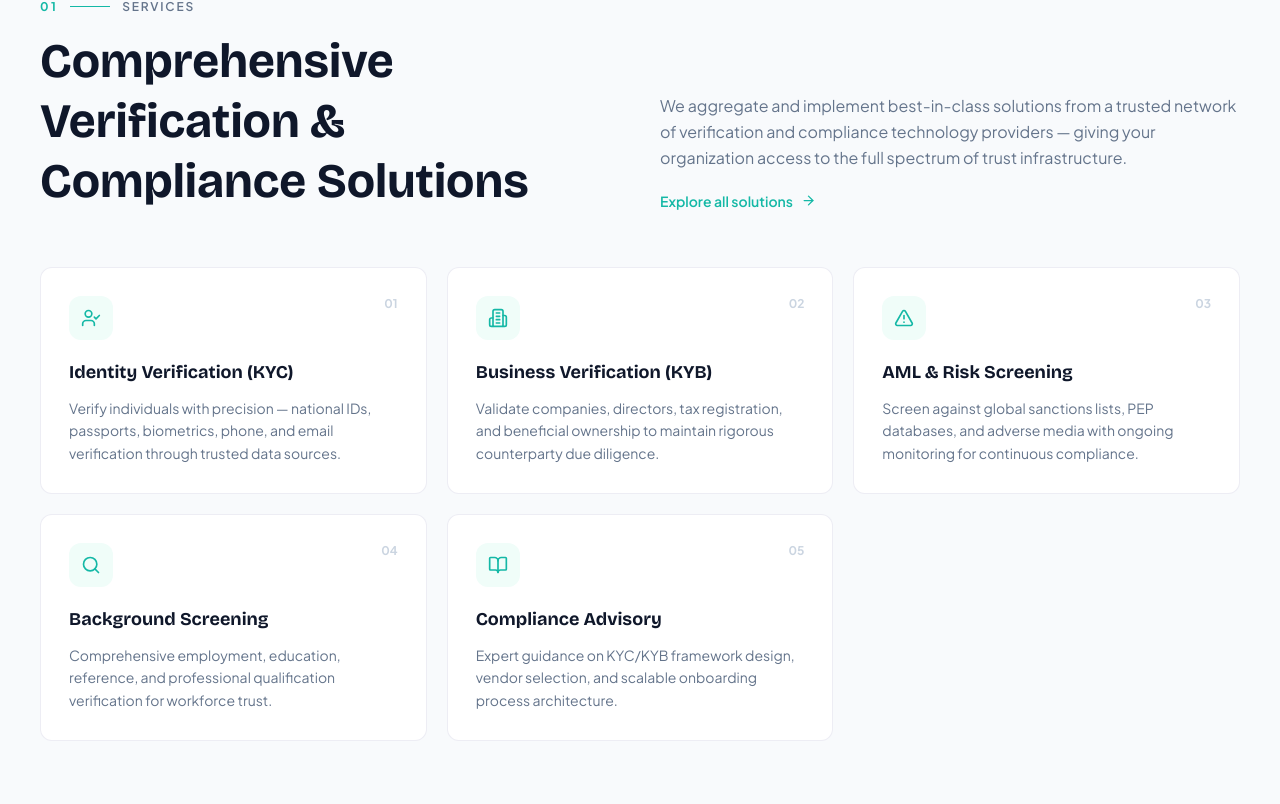
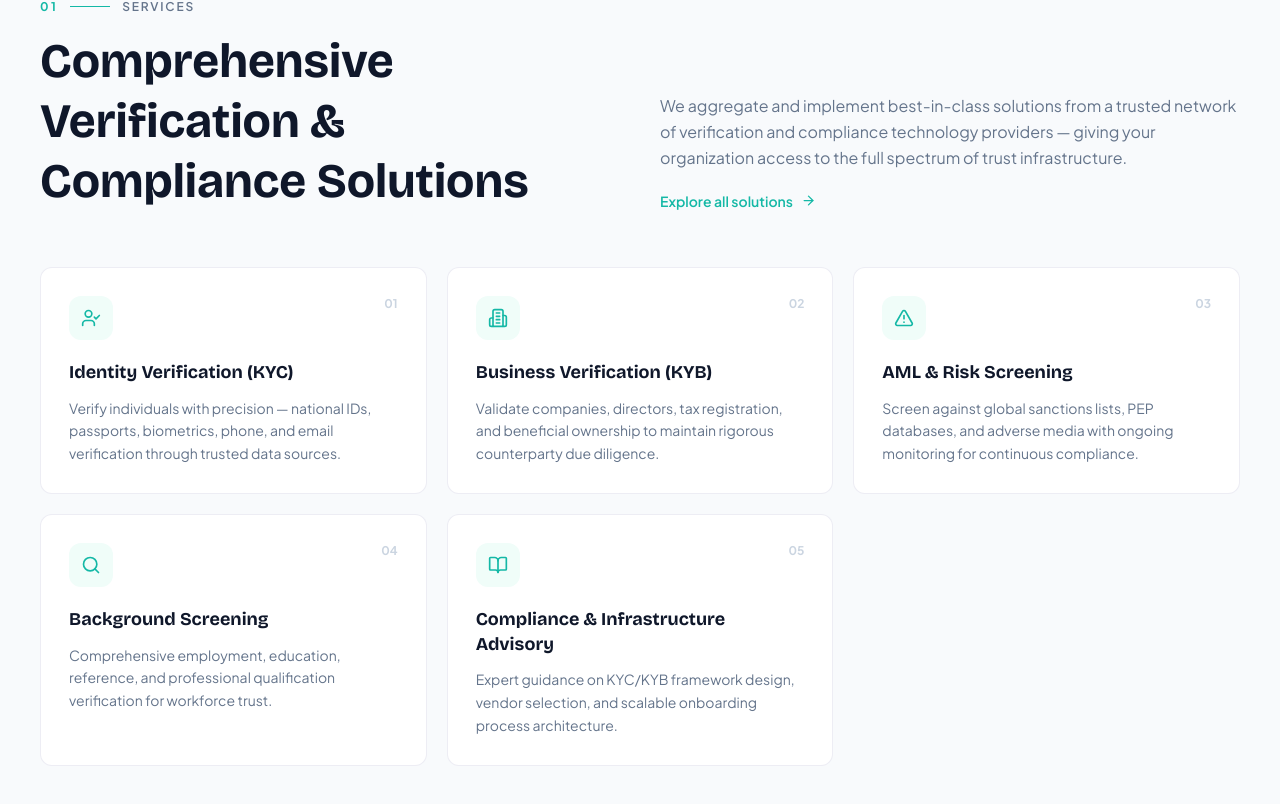
Before and after one commit to DASSPASS/dasspass-v2, a React (Vite) app: page / in a window 1280 px wide. Shown: the part 1070-1874 px from the top of the page. Built offline with nearby package versions, Linux system fonts and the light colour scheme.

Commit message:
Update App.tsx

```diff
--- a/src/app/App.tsx
+++ b/src/app/App.tsx
@@ -206,7 +206,7 @@ const SERVICES = [
   },
   {
     icon: BookOpen,
-    title: "Compliance Advisory",
+    title: "Compliance & Infrastructure Advisory",
     desc: "Expert guidance on KYC/KYB framework design, vendor selection, and scalable onboarding process architecture.",
     tag: "05",
   },
```
